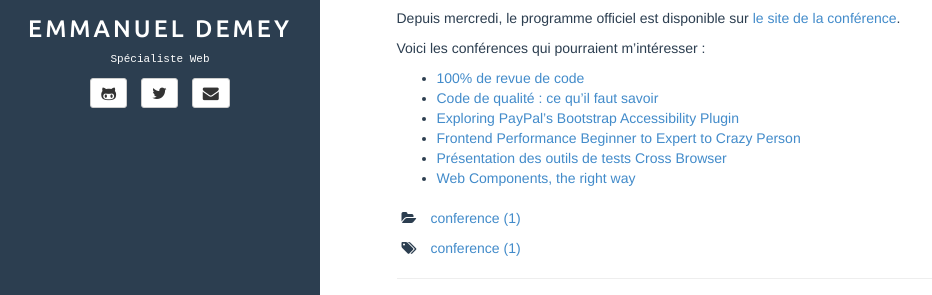
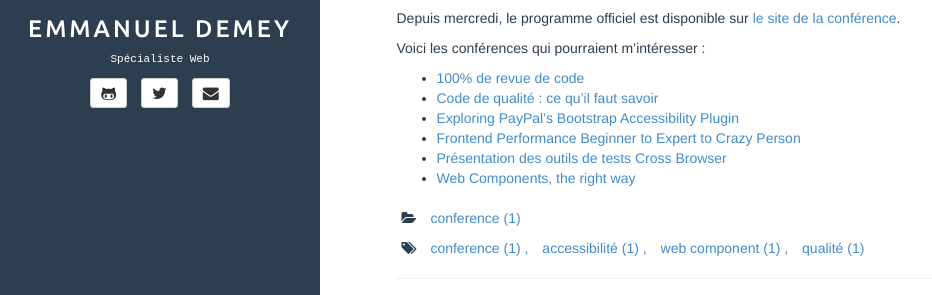
Before and after one commit to EmmanuelDemey/Gillespie59.github.io, a Jekyll site: the page built from _posts/2014-06-06-parisweb.md, in a window 1280 px wide and 1039 px high, cut to the strip 282-577 px from the top of the window. Shown: the whole strip, without its empty margins (0-932 px from the left). Built offline with Jekyll 4.4.1, drawn with Linux system fonts in a browser that asks for light colours; comment, search, counter and statistics services are not loaded.

Commit message:
Update 2014-06-06-parisweb.md

```diff
--- a/_posts/2014-06-06-parisweb.md
+++ b/_posts/2014-06-06-parisweb.md
@@ -2,7 +2,7 @@
 layout: post
 title: Paris Web 2014
 categories: [conference]
-tags: ["conference"]
+tags: ["conference", "accessibilité", "web component", "qualité"]
 fullview: true
 comments: true
 ---
```
